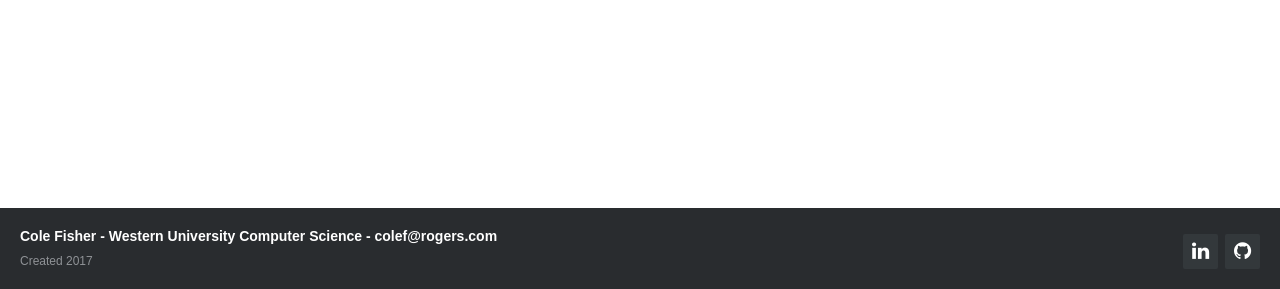
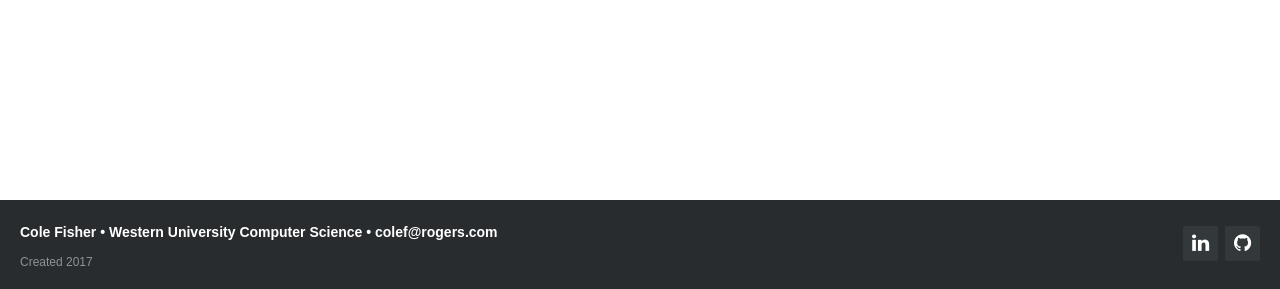
Before and after one commit to cfisher5/trade_machine, a Flask app: page / in a window 1280 px wide. Shown: the part 511-800 px from the top of the page. Run offline with Flask 2, Linux system fonts and the light colour scheme; some libraries are stand-ins or nearby versions.

Commit message:
added mailto to footer

```diff
--- a/templates/checktrade.html
+++ b/templates/checktrade.html
@@ -131,7 +131,7 @@
     </div>
 
     <div class="footer-left">
-        <p class="footer-links">Cole Fisher - Western University Computer Science - colef@rogers.com</p>
+        <p class="footer-links">Cole Fisher • Western University Computer Science • <a href="mailto:colef@rogers.com" target="_top">colef@rogers.com</a></p>
         <p>Created 2017</p>
     </div>
 </footer>
--- a/templates/index.html
+++ b/templates/index.html
@@ -78,7 +78,7 @@
     </div>
 
     <div class="footer-left">
-        <p class="footer-links">Cole Fisher - Western University Computer Science - colef@rogers.com</p>
+        <p class="footer-links">Cole Fisher • Western University Computer Science • <a href="mailto:colef@rogers.com" target="_top">colef@rogers.com</a></p>
         <p>Created 2017</p>
     </div>
 </footer>
--- a/templates/trade.html
+++ b/templates/trade.html
@@ -137,7 +137,7 @@
     </div>
 
     <div class="footer-left">
-        <p class="footer-links">Cole Fisher - Western University Computer Science - colef@rogers.com</p>
+        <p class="footer-links">Cole Fisher • Western University Computer Science • <a href="mailto:colef@rogers.com" target="_top">colef@rogers.com</a></p>
         <p>Created 2017</p>
     </div>
 </footer>
```
